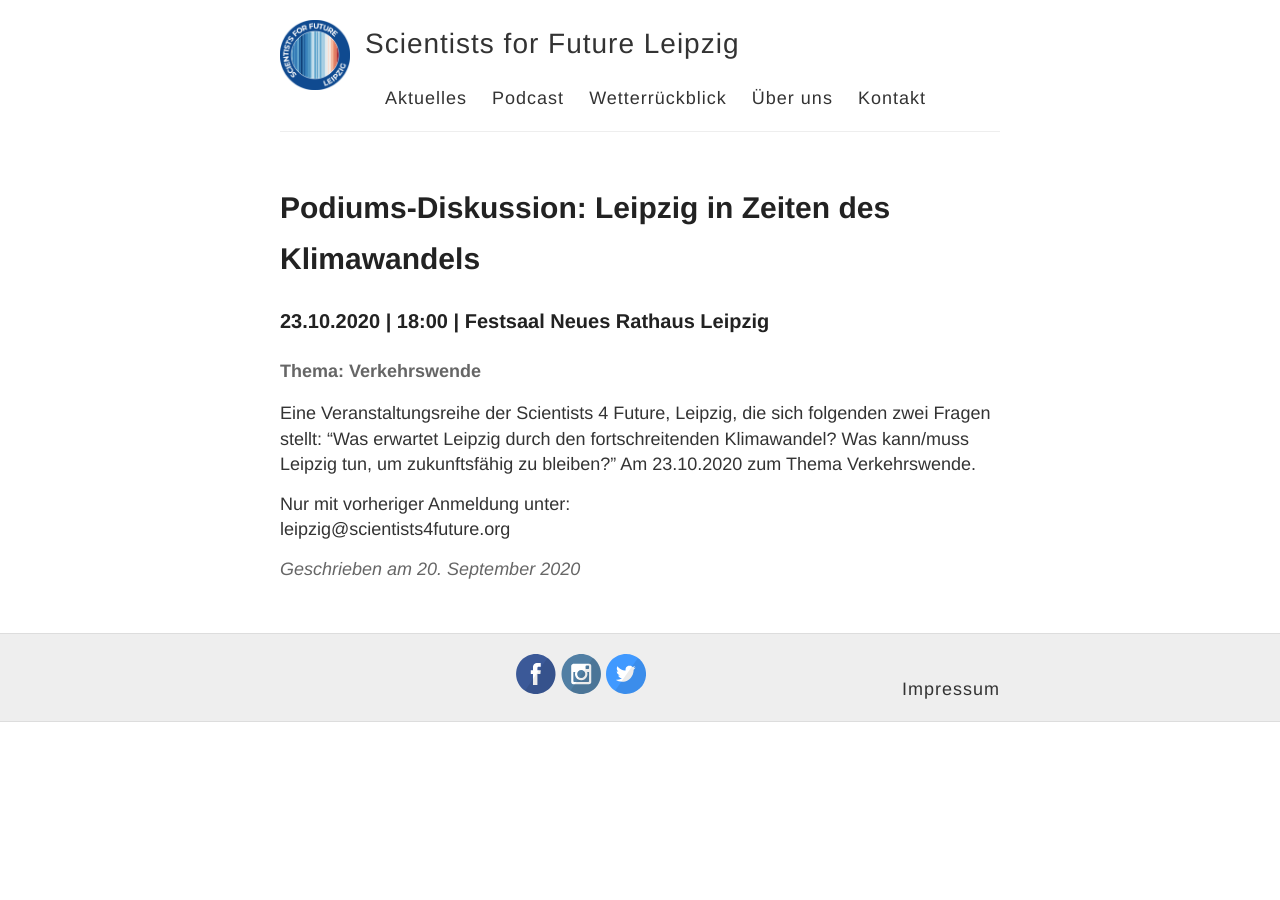
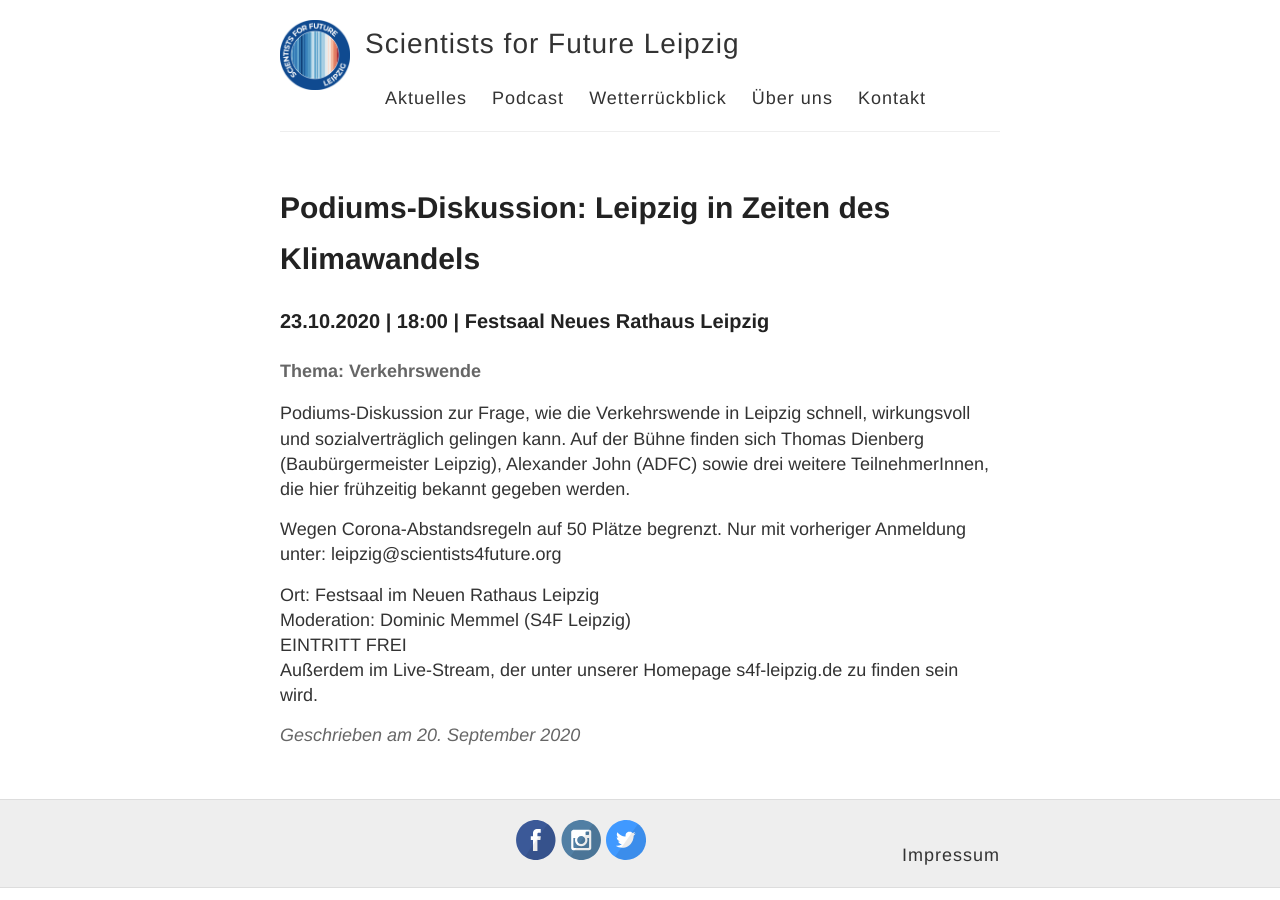
Before and after one commit to s4f-leipzig/s4f-leipzig.github.io, a Jekyll site: the page built from _posts/2020-09-20-Podiums-Diskussion.md, in a window 1280 px wide. Built offline with Jekyll 4.4.1, drawn with Linux system fonts in a browser that asks for light colours.

Commit message:
Update 2020-09-20-Podiums-Diskussion.md

```diff
--- a/_posts/2020-09-20-Podiums-Diskussion.md
+++ b/_posts/2020-09-20-Podiums-Diskussion.md
@@ -6,7 +6,11 @@ category: News
 ### 23.10.2020 | 18:00 | Festsaal Neues Rathaus Leipzig
 #### Thema: Verkehrswende
 
-Eine Veranstaltungsreihe der Scientists 4 Future, Leipzig, die sich folgenden zwei Fragen stellt: "Was erwartet Leipzig durch den fortschreitenden Klimawandel? Was kann/muss Leipzig tun, um zukunftsfähig zu bleiben?" Am 23.10.2020 zum Thema Verkehrswende.
+Podiums-Diskussion zur Frage, wie die Verkehrswende in Leipzig schnell, wirkungsvoll und sozialverträglich gelingen kann. Auf der Bühne finden sich Thomas Dienberg (Baubürgermeister Leipzig), Alexander John (ADFC) sowie drei weitere TeilnehmerInnen, die hier frühzeitig bekannt gegeben werden.
 
-Nur mit vorheriger Anmeldung unter: <br>
-leipzig@scientists4future.org
+Wegen Corona-Abstandsregeln auf 50 Plätze begrenzt. Nur mit vorheriger Anmeldung unter: leipzig@scientists4future.org
+
+Ort: Festsaal im Neuen Rathaus Leipzig <br>
+Moderation: Dominic Memmel (S4F Leipzig) <br>
+EINTRITT FREI <br>
+Außerdem im Live-Stream, der unter unserer Homepage s4f-leipzig.de zu finden sein wird.
```
